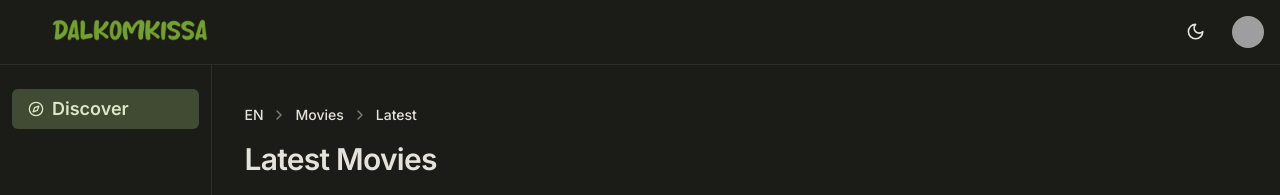
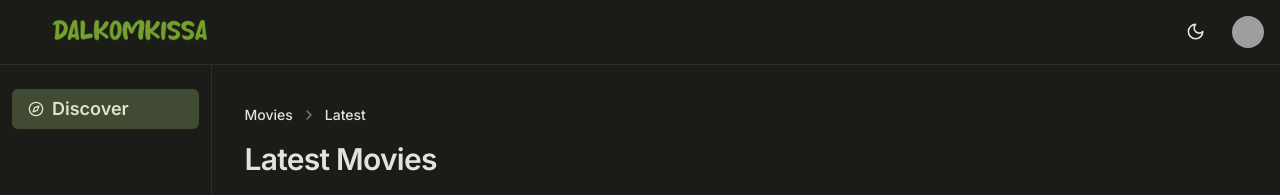
Before and after one commit to euphonydev/dalkomkissa, a Next.js app: page /en/movies/latest in a window 1280 px wide. Shown: the top 195 px of the page. Built offline with nearby package versions, Linux system fonts and the light colour scheme; grey boxes are pictures that could not be loaded.

Commit message:
Fix breadcrumb showing lang slug

```diff
--- a/src/components/ui/main-header.tsx
+++ b/src/components/ui/main-header.tsx
@@ -27,11 +27,13 @@ const MainHeader: React.FC<MainHeaderProps> = (({ className, title, description,
             <header className={cn('flex flex-col w-full space-y-4', className)} {...props} ref={ref}>
                 {withBreadcrumb && (
                     <Breadcrumb>
-                        {paths.map((path, index) => (
-                            <BreadcrumbItem key={index}>
-                                <BreadcrumbLink href={`/${paths.slice(0, index + 1).join('/')}`}>{t(path.toUpperCase())}</BreadcrumbLink>
-                            </BreadcrumbItem>
-                        ))}
+                        {paths.map((path, index) =>
+                            path.length > 2 ? (
+                                <BreadcrumbItem key={index}>
+                                    <BreadcrumbLink href={`/${paths.slice(0, index + 1).join('/')}`}>{t(path.toUpperCase())}</BreadcrumbLink>
+                                </BreadcrumbItem>
+                            ) : null
+                        )}
                     </Breadcrumb>
                 )}
                 <div className="flex flex-col">
```
